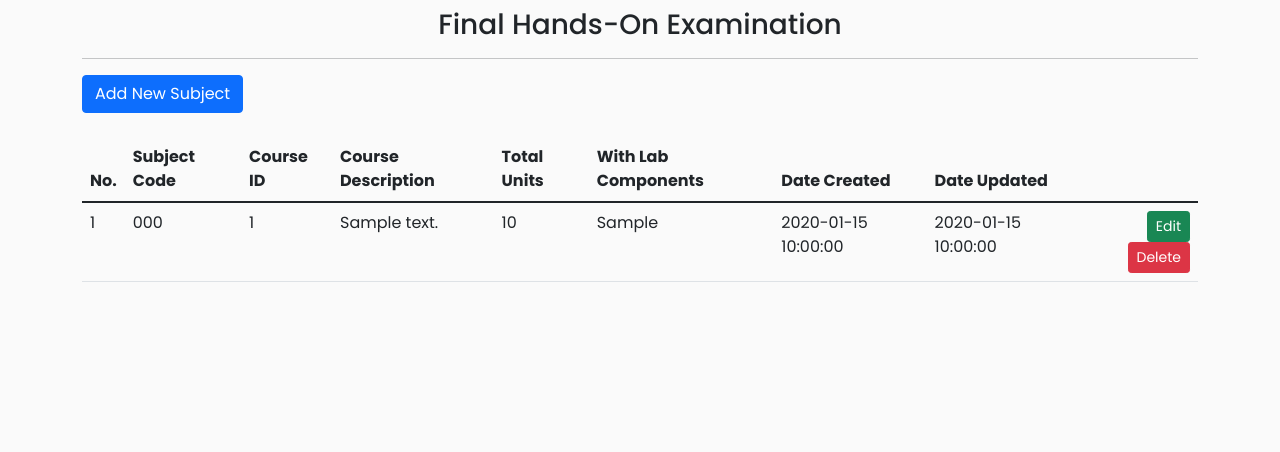
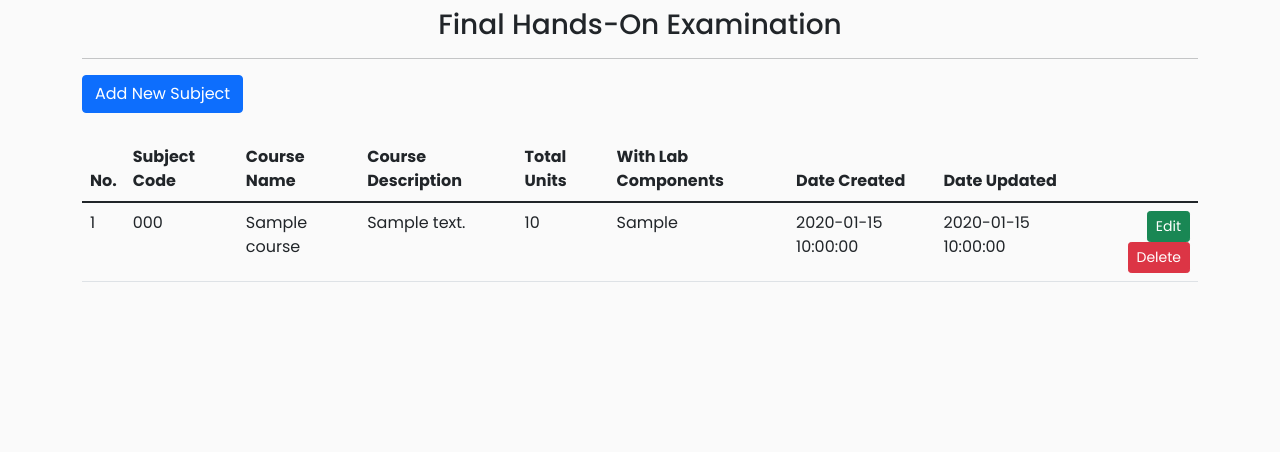
Before and after one commit to jeyfred434/CS139, a PHP site: page / in a window 1280 px wide. Shown: the top 452 px of the page. Run offline with PHP 8.4, Linux system fonts and the light colour scheme; tables that the repository leaves empty or names only in its code hold one stand-in row (values such as "Sample post").

Commit message:
Update index.php

```diff
--- a/index.php
+++ b/index.php
@@ -40,7 +40,7 @@
                         <thead>
                             <th>No.</th>
                             <th>Subject Code</th>
-                            <th>Course ID</th>
+                            <th>Course Name</th>
                             <th>Course Description</th>
                             <th>Total Units</th>
                             <th>With Lab Components</th>
@@ -58,12 +58,15 @@
                                 $sql = 'SELECT * FROM subject ORDER BY subject_code ASC';
                                 $no = 0;
                                 foreach ($db->query($sql) as $row) {
+                                    $sql2 = $db->prepare('SELECT course.name FROM course INNER JOIN subject ON course.id = subject.course_id WHERE course.id='.$row['course_id']);
+                                    $sql2 -> execute();
+                                    $course_name = $sql2->fetch();
                                     $no++;
                         ?>
                                     <tr>
                                         <td><?php echo $no; ?></td>
                                         <td><?php echo $row['subject_code']; ?></td>
-                                        <td><?php echo $row['course_id']; ?></td>
+                                        <td><?php echo $course_name['name']; ?></td>
                                         <td><?php echo $row['course_description']; ?></td>
                                         <td><?php echo $row['total_units']; ?></td>
                                         <td><?php echo $row['with_lab_components']; ?></td>
```
